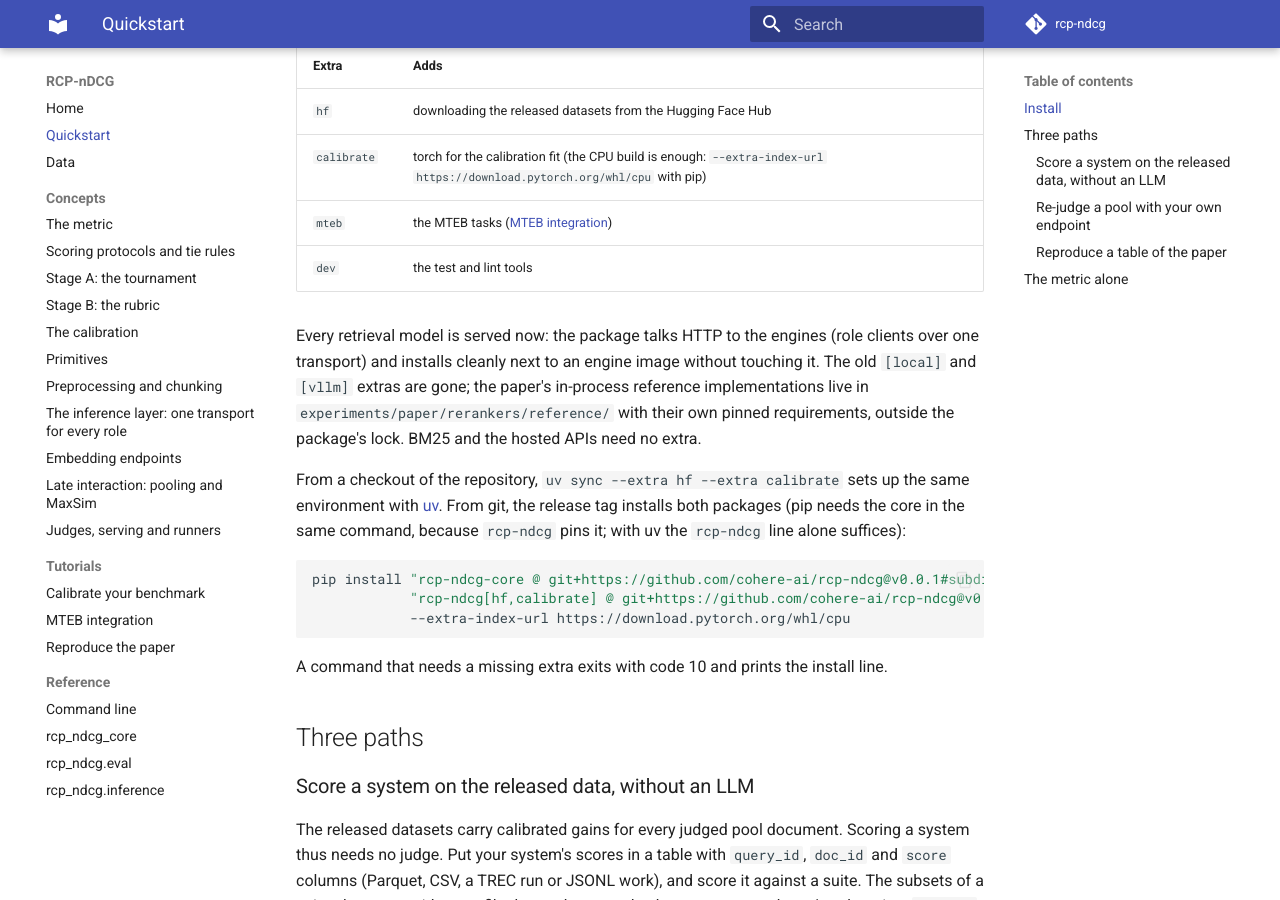
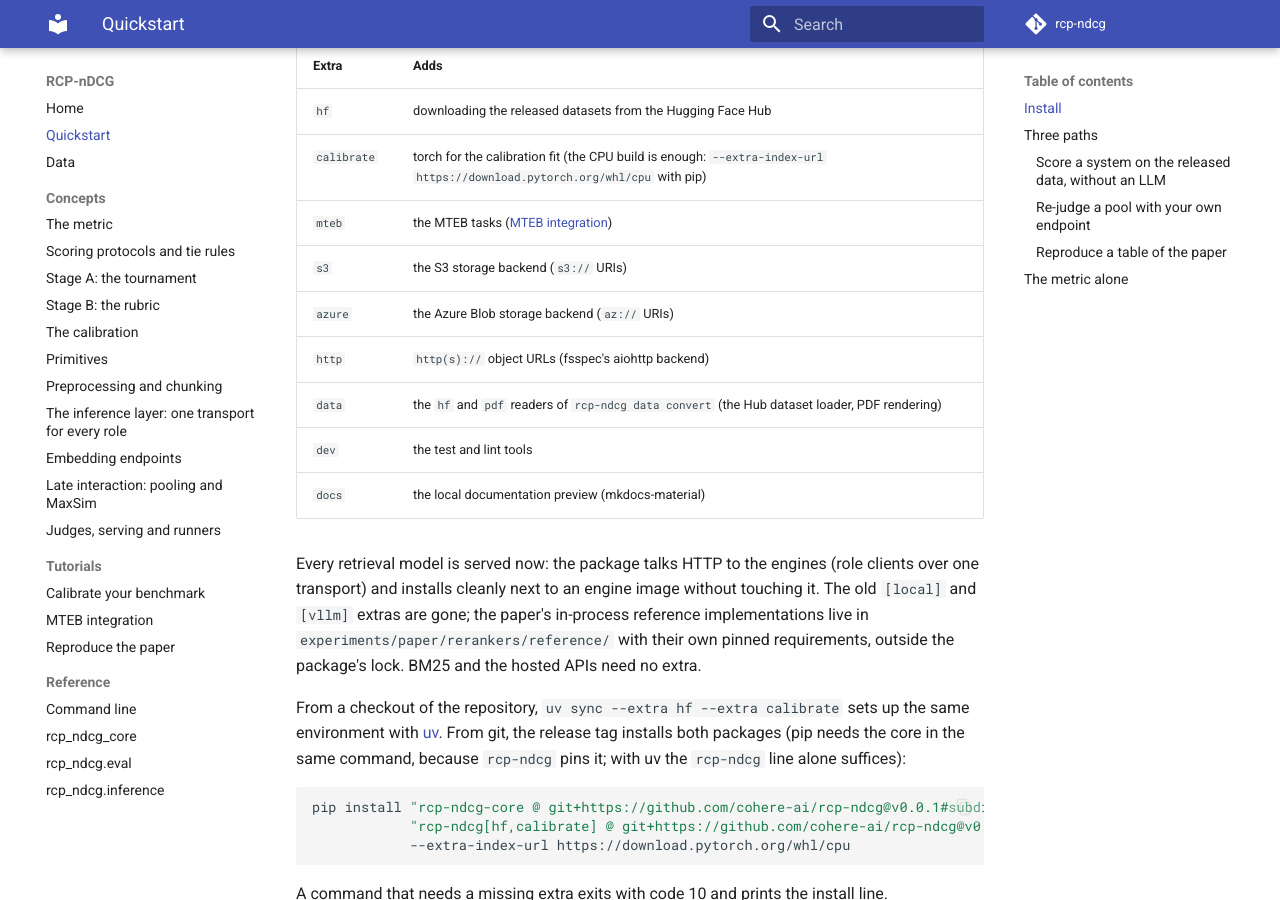
Before and after one commit to cohere-ai/rcp-ndcg, an MkDocs documentation site: the page built from docs/quickstart.md, in a window 1280 px wide and 900 px high, scrolled down 471 px. Built offline with MkDocs 1.6.1 and Material for MkDocs 9.7.7, drawn with Linux system fonts in a browser that asks for light colours; comment, search, counter and statistics services are not loaded.

Commit message:
Round-3 verifier findings: past tense in the extras bullet, the quickstart extras table lists every extra
The Unreleased Removed entry reads 'the extras and their machinery left
pyproject.toml' like the rest of the section, and the quickstart extras
table gains the s3, azure, http, data and docs rows it never listed.

```diff
--- a/docs/quickstart.md
+++ b/docs/quickstart.md
@@ -20,7 +20,12 @@ protocols need numpy and pydantic only; the IRT estimators need its `irt` extra
 | `hf` | downloading the released datasets from the Hugging Face Hub |
 | `calibrate` | torch for the calibration fit (the CPU build is enough: `--extra-index-url https://download.pytorch.org/whl/cpu` with pip) |
 | `mteb` | the MTEB tasks ([MTEB integration](tutorials/mteb-integration.md)) |
+| `s3` | the S3 storage backend (`s3://` URIs) |
+| `azure` | the Azure Blob storage backend (`az://` URIs) |
+| `http` | `http(s)://` object URLs (fsspec's aiohttp backend) |
+| `data` | the `hf` and `pdf` readers of `rcp-ndcg data convert` (the Hub dataset loader, PDF rendering) |
 | `dev` | the test and lint tools |
+| `docs` | the local documentation preview (mkdocs-material) |
 
 Every retrieval model is served now: the package talks HTTP to the engines (role clients over one transport) and
 installs cleanly next to an engine image without touching it. The old `[local]` and `[vllm]` extras are gone; the
```
Also changed, not shown: CHANGELOG.md (+1 -1 lines).
